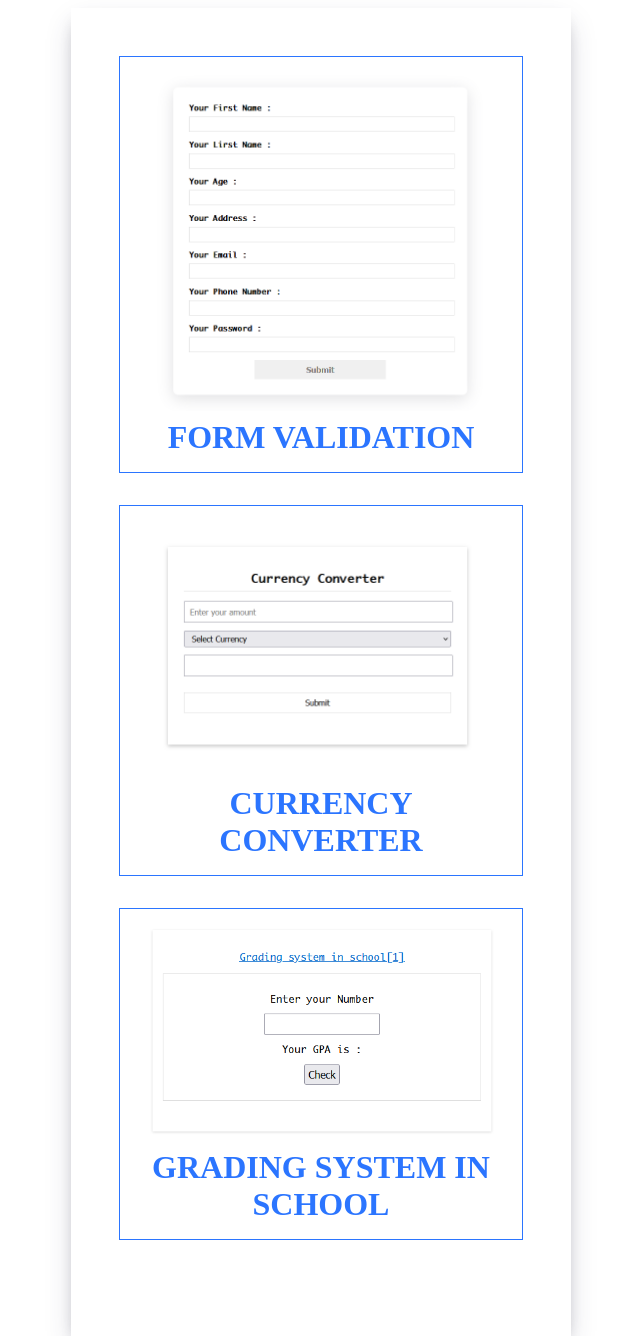
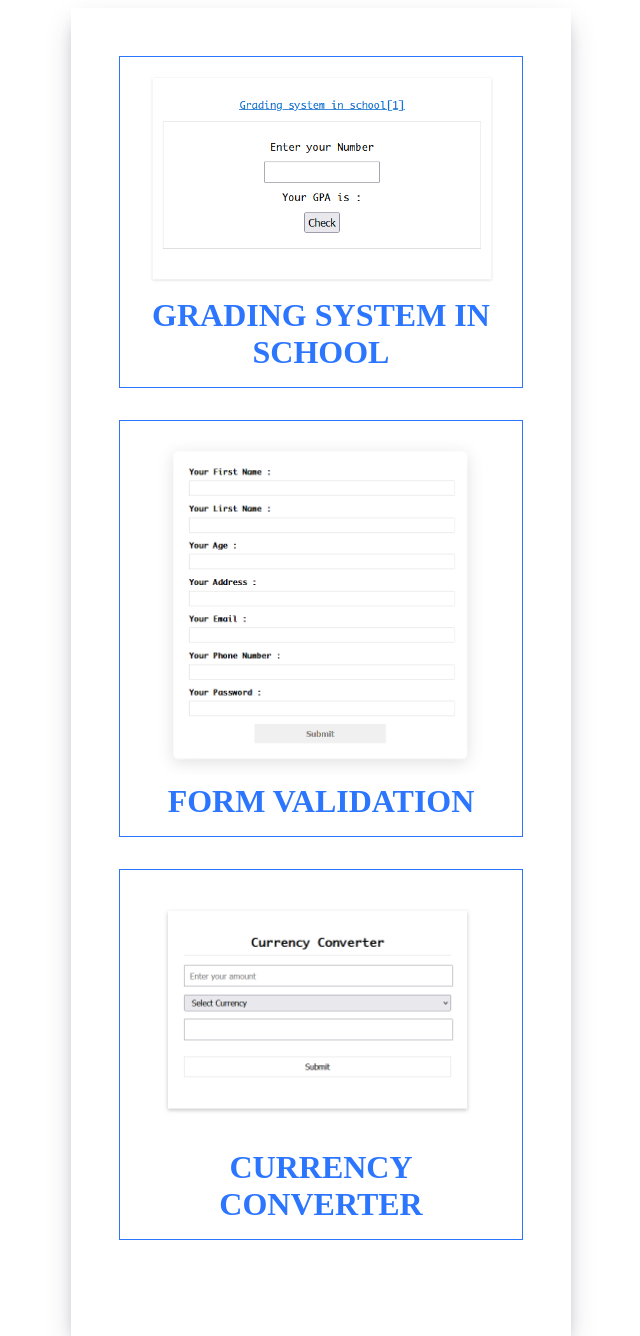
Before and after one commit to kupidr/git-test, a plain HTML site: page index.html in a window 1280 px wide. Shown: the top 1336 px of the page, without its empty margins (319-959 px from the left). Drawn offline with Linux system fonts and the light colour scheme.

Commit message:
fix some code

```diff
--- a/index.html
+++ b/index.html
@@ -9,11 +9,11 @@
 </head>
 <body>
   <div class="container">
+	<a href="GPA/" target="_blank"><img src="./GPA/gpa.png" alt="">Grading system in school</a>
+
     <a href="form-validation/" target="_blank"><img src="./form-validation/form-validtaion.png" alt=""> Form Validation</a>
 
     <a href="currency-converter/" target="_blank"><img src="./currency-converter/currency-converter.png" alt=""> Currency Converter</a>
-
-    <a href="GPA/" target="_blank"><img src="./gpa/gpa.png" alt="">Grading system in school</a>
   </div>
 </body>
 </html>
```
